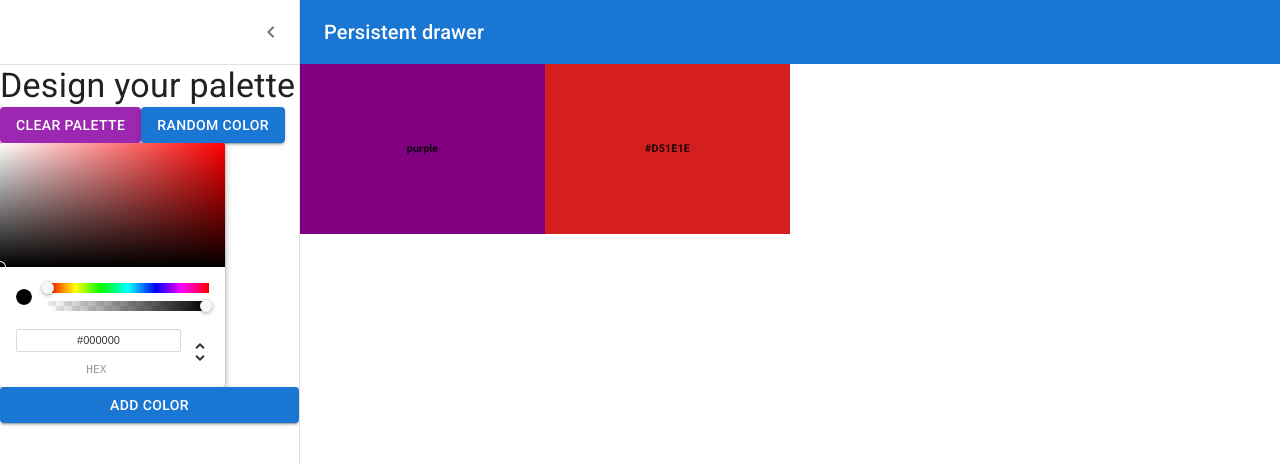
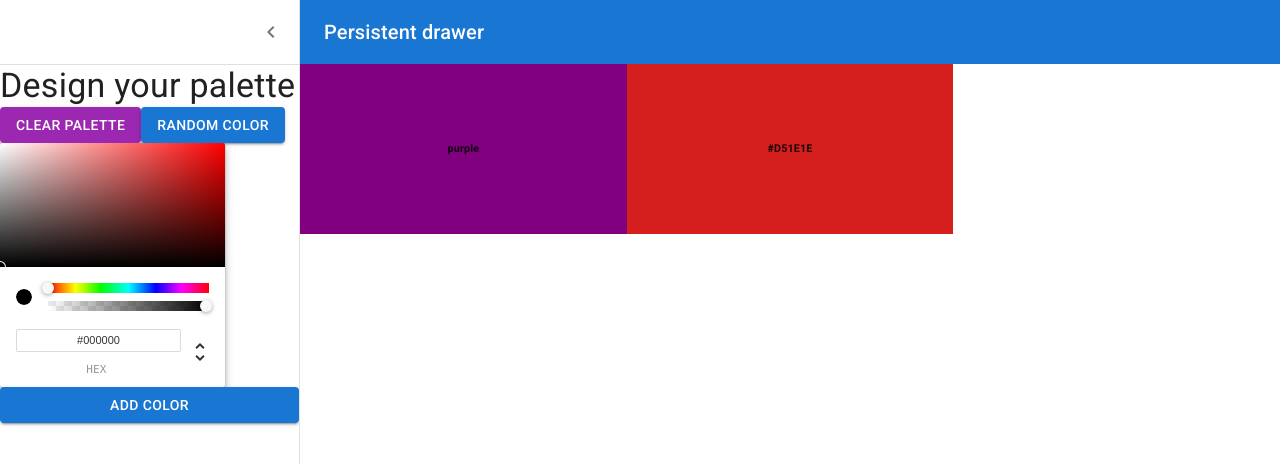
Before and after one commit to Yogeshkumar-krishnamoorthy/colors-app, a React (Create React App) app: page /palette/new in a window 1280 px wide. Shown: the top 464 px of the page. Built offline with nearby package versions, Linux system fonts and the light colour scheme.

Commit message:
Draggable colorbox and it's container styles added

```diff
--- a/src/NewPaletteForm.js
+++ b/src/NewPaletteForm.js
@@ -72,7 +72,7 @@ const ColorBox = styled("div", {
 })({
   width: "100%",
   display: "grid",
-  gridTemplateColumns: "repeat(auto-fill,minmax(240px, 1fr))",
+  gridTemplateColumns: "repeat(auto-fill,minmax(250px, 1fr))",
   gridAutoRows: 170,
 });
 
@@ -81,7 +81,7 @@ const NewPaletteForm = () => {
 
   const [data, setData] = useState({
     open: true,
-    curColor: "peal",
+    curColor: "",
     palette: ["purple", "#D51E1E"],
   });
 
@@ -98,7 +98,9 @@ const NewPaletteForm = () => {
   };
 
   const addColor = () => {
-    setData({ ...data, palette: [...data.palette, data.curColor] });
+    if (data.curColor !== "") {
+      setData({ ...data, palette: [...data.palette, data.curColor] });
+    }
   };
 
   return (
@@ -158,8 +160,9 @@ const NewPaletteForm = () => {
           color="primary"
           style={{ backgroundColor: data.curColor }}
           onClick={addColor}
+          disabled={data.palette.length >= 20}
         >
-          Add Color
+          {data.palette.length >= 20 ? "Palette Full" : "Add Color"}
         </Button>
       </Drawer>
       <Main open={data.open}>
```
